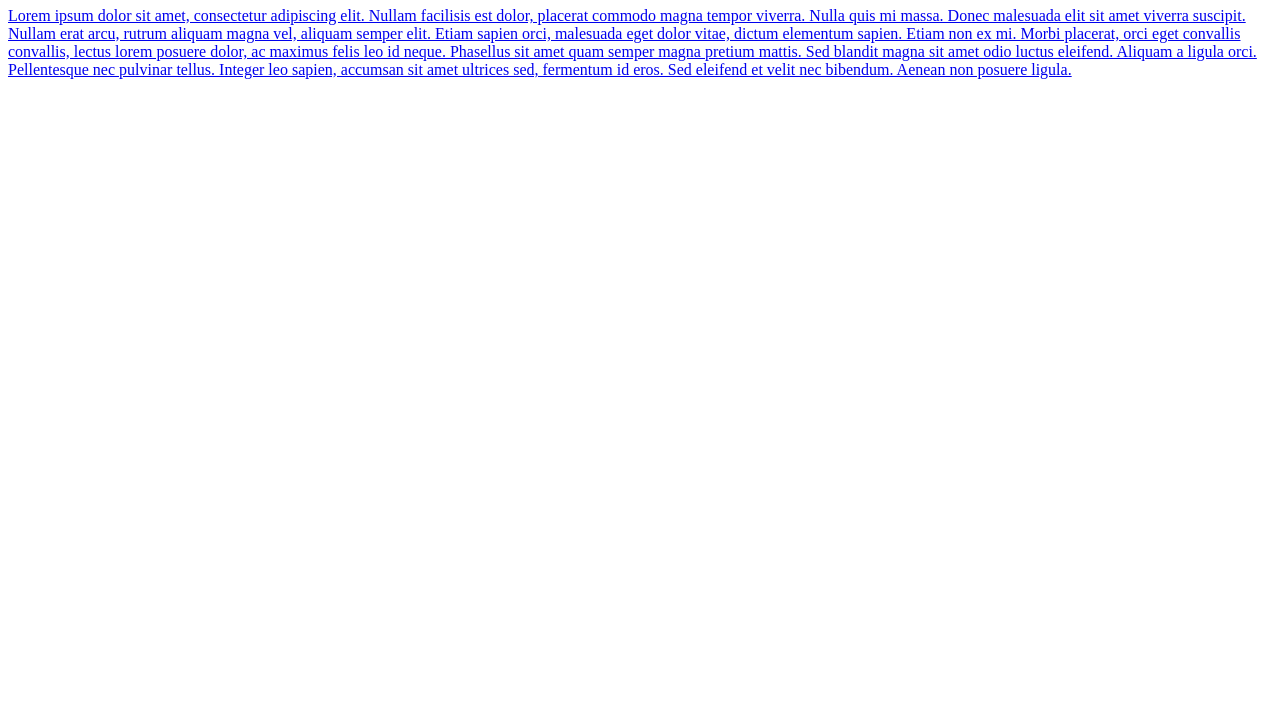
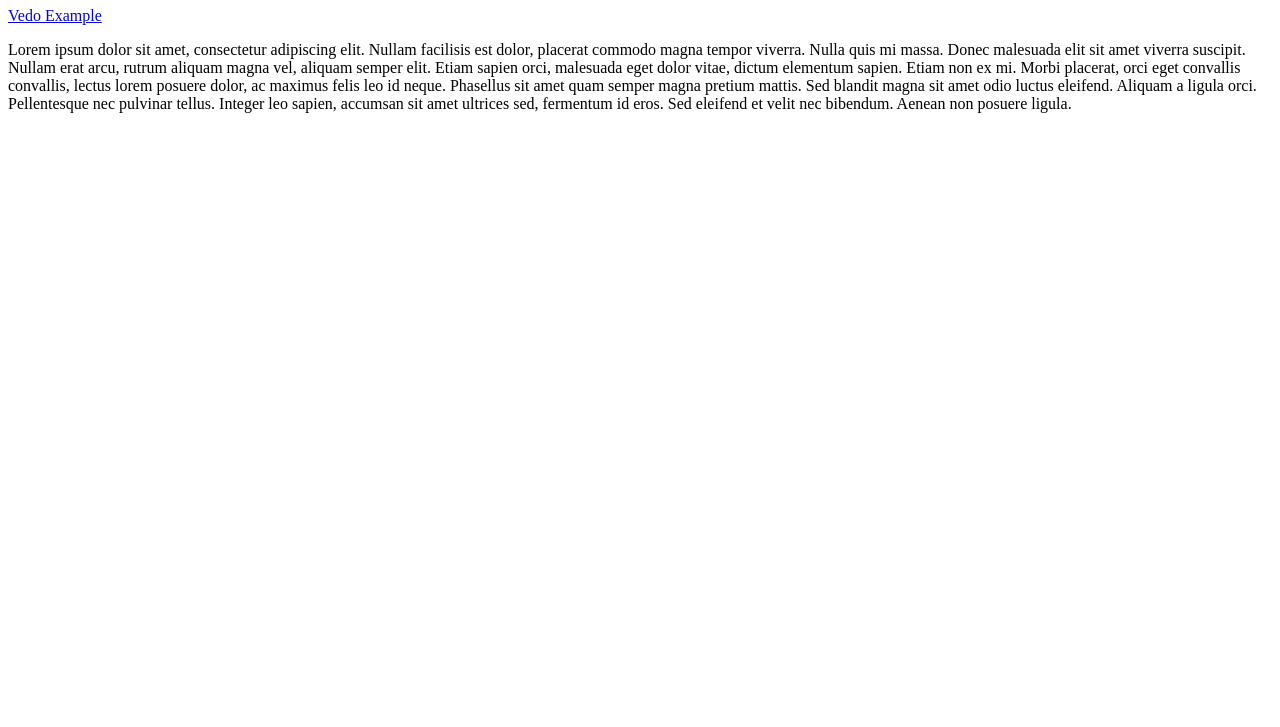
Before and after one commit to faberno/masterthesis, a plain HTML site: page index.html in a window 1280 px wide. Shown: the part 73-800 px from the top of the page. Drawn offline with Linux system fonts and the light colour scheme.

Commit message:
added vedo example

```diff
--- a/index.html
+++ b/index.html
@@ -8,7 +8,7 @@
 <body>
 
 <h1>Master Thesis</h1>
-<a href="/masterthesis/embryo.html">
+<a href="/masterthesis/embryo.html"> Vedo Example </a>
 <p>Lorem ipsum dolor sit amet, consectetur adipiscing elit. Nullam facilisis est dolor, placerat commodo magna tempor viverra. Nulla quis mi massa. Donec malesuada elit sit amet viverra suscipit. Nullam erat arcu, rutrum aliquam magna vel, aliquam semper elit. Etiam sapien orci, malesuada eget dolor vitae, dictum elementum sapien. Etiam non ex mi. Morbi placerat, orci eget convallis convallis, lectus lorem posuere dolor, ac maximus felis leo id neque. Phasellus sit amet quam semper magna pretium mattis. Sed blandit magna sit amet odio luctus eleifend. Aliquam a ligula orci. Pellentesque nec pulvinar tellus. Integer leo sapien, accumsan sit amet ultrices sed, fermentum id eros. Sed eleifend et velit nec bibendum. Aenean non posuere ligula. </p>
 
 </body>
```
